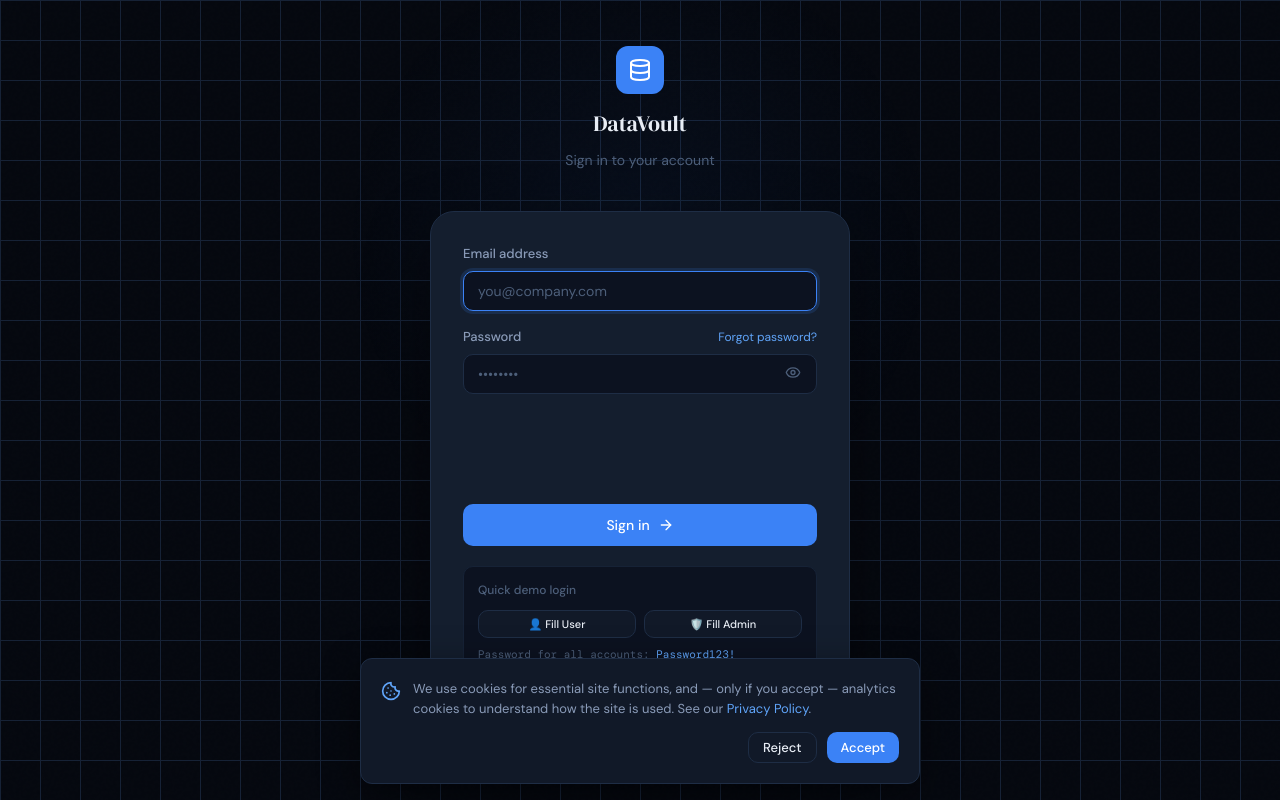
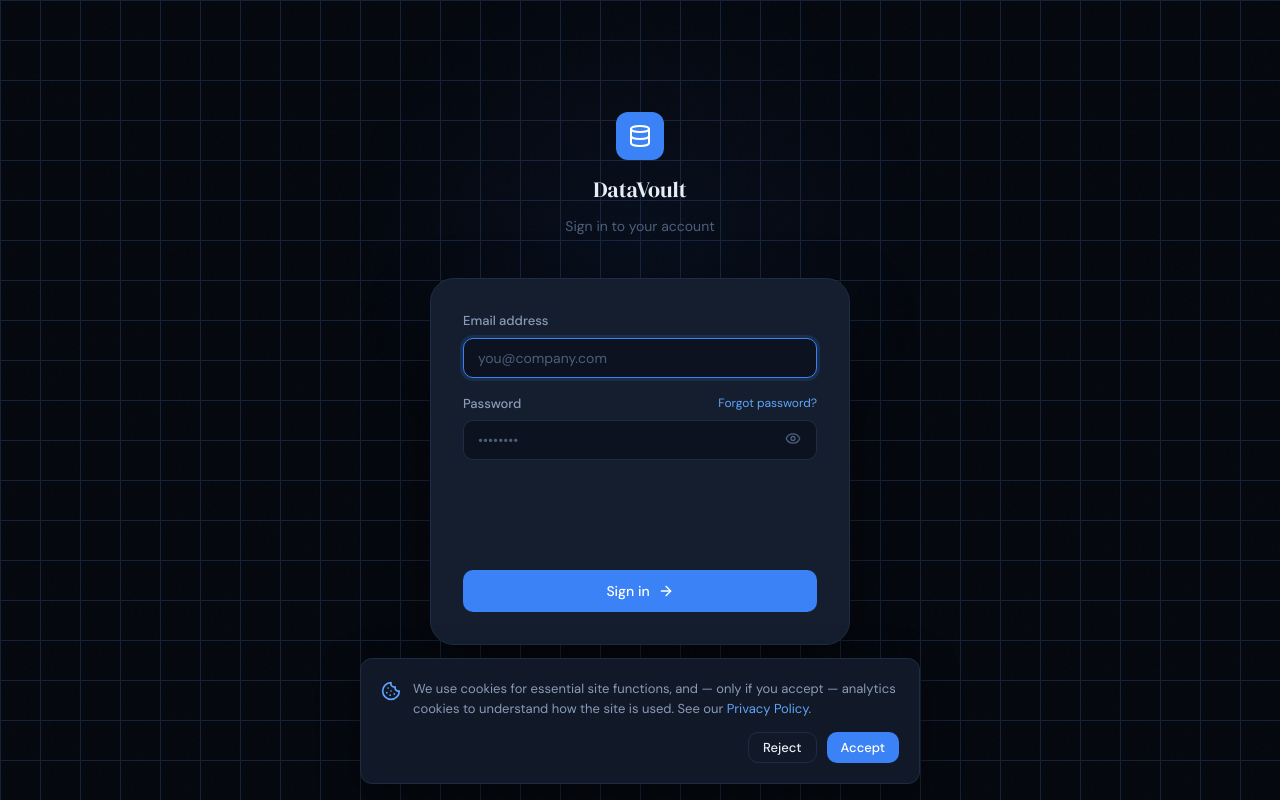
Before and after one commit to jaykrs/datavoult-cloudnest, a Next.js app: page /login in a window 1280 px wide. Built offline with nearby package versions, Linux system fonts and the light colour scheme; no server answers.

Commit message:
Remove quick demo login block from sign-in page
Co-Authored-By: Claude Sonnet 5.5 <noreply@anthropic.com>
Claude-Session: https://claude.ai/code/session_01FKLgK1y6bMRnk4TZrrYk7C

```diff
--- a/src/app/login/page.tsx
+++ b/src/app/login/page.tsx
@@ -31,11 +31,6 @@ function LoginForm() {
       trackEvent('login', { method: 'email' });
       router.push(next || (data.user.role === 'ADMIN' || data.user.role === 'SUPER_ADMIN' ? '/admin' : '/dashboard'));
     } catch { setError('Network error. Please try again.'); setLoading(false); }
-  }
-
-  function fill(role: 'user' | 'admin') {
-    if (role === 'user')  { setEmail('john.doe@example.com');    setPassword('Password123!'); }
-    else                  { setEmail('admin@datavoult.io'); setPassword('Password123!'); }
   }
 
   return (
@@ -76,18 +71,6 @@ function LoginForm() {
               {loading ? <span className="spinner" style={{ width: 16, height: 16 }} /> : <>Sign in <ArrowRight size={16} /></>}
             </button>
           </form>
-
-          {/* Seeded demo credentials are for local development only. */}
-          {process.env.NODE_ENV !== 'production' && (
-          <div className="auth-demo-box">
-            <div className="auth-demo-title">Quick demo login</div>
-            <div className="auth-demo-fills">
-              <button type="button" onClick={() => fill('user')}  className="btn btn-secondary btn-sm btn-full" style={{ fontSize: 11 }}>👤 Fill User</button>
-              <button type="button" onClick={() => fill('admin')} className="btn btn-secondary btn-sm btn-full" style={{ fontSize: 11 }}>🛡️ Fill Admin</button>
-            </div>
-            <div className="auth-demo-hint">Password for all accounts: <span style={{ color: 'var(--accent-bright)' }}>Password123!</span></div>
-          </div>
-          )}
         </div>
 
         <p className="auth-foot">
```
